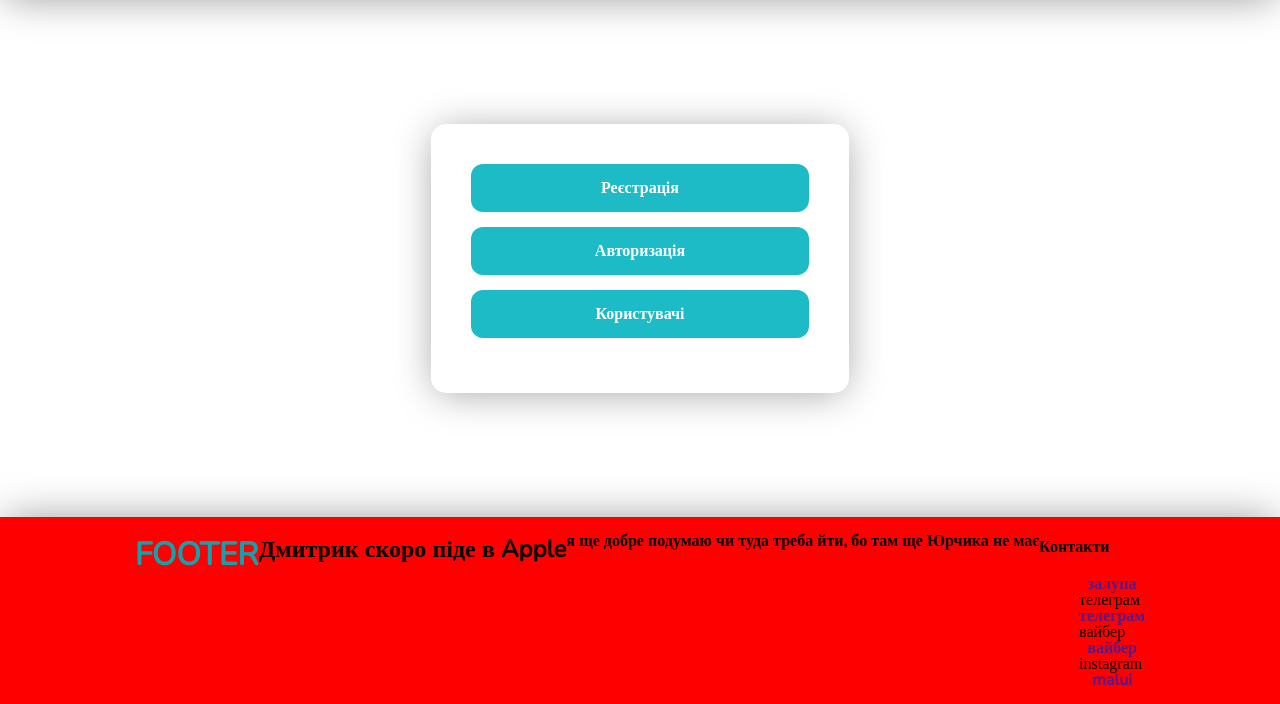
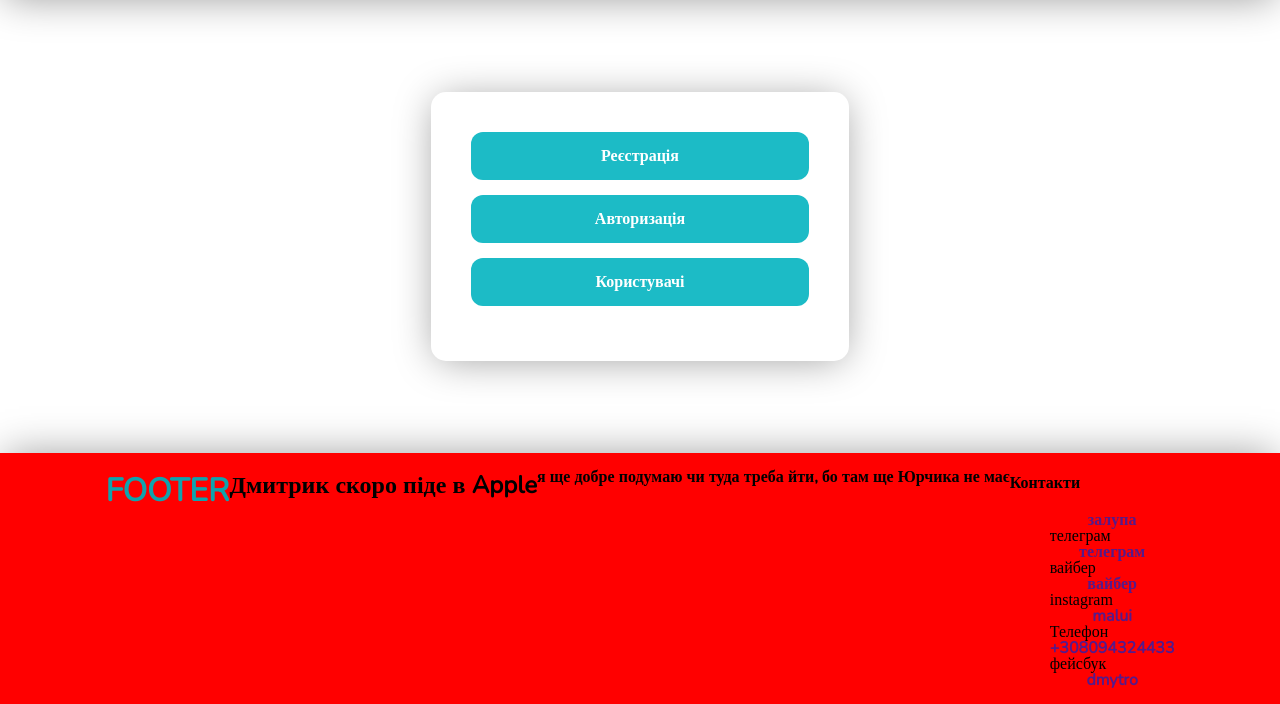
Before and after one commit to Morykvas/git, a PHP site: page /project-shop/index.php in a window 1280 px wide. Shown: the part 96-800 px from the top of the page. Run offline with PHP 8.4, Linux system fonts and the light colour scheme; some libraries are stand-ins or nearby versions.

Commit message:
додаю фейсбук та емейл

```diff
--- a/footer.php
+++ b/footer.php
@@ -13,6 +13,8 @@
                                 <li>телеграм<a href="">телеграм</a></li>
                                 <li>вайбер<a href="">вайбер</a></li>
                                 <li>instagram<a href="">malui</a></li>
+                                <li>Телефон<a href="">+308094324433</a></li>
+                                <li>фейсбук<a href="">dmytro</a></li>
                             </ul>
                         </div>
                     </div>
```
